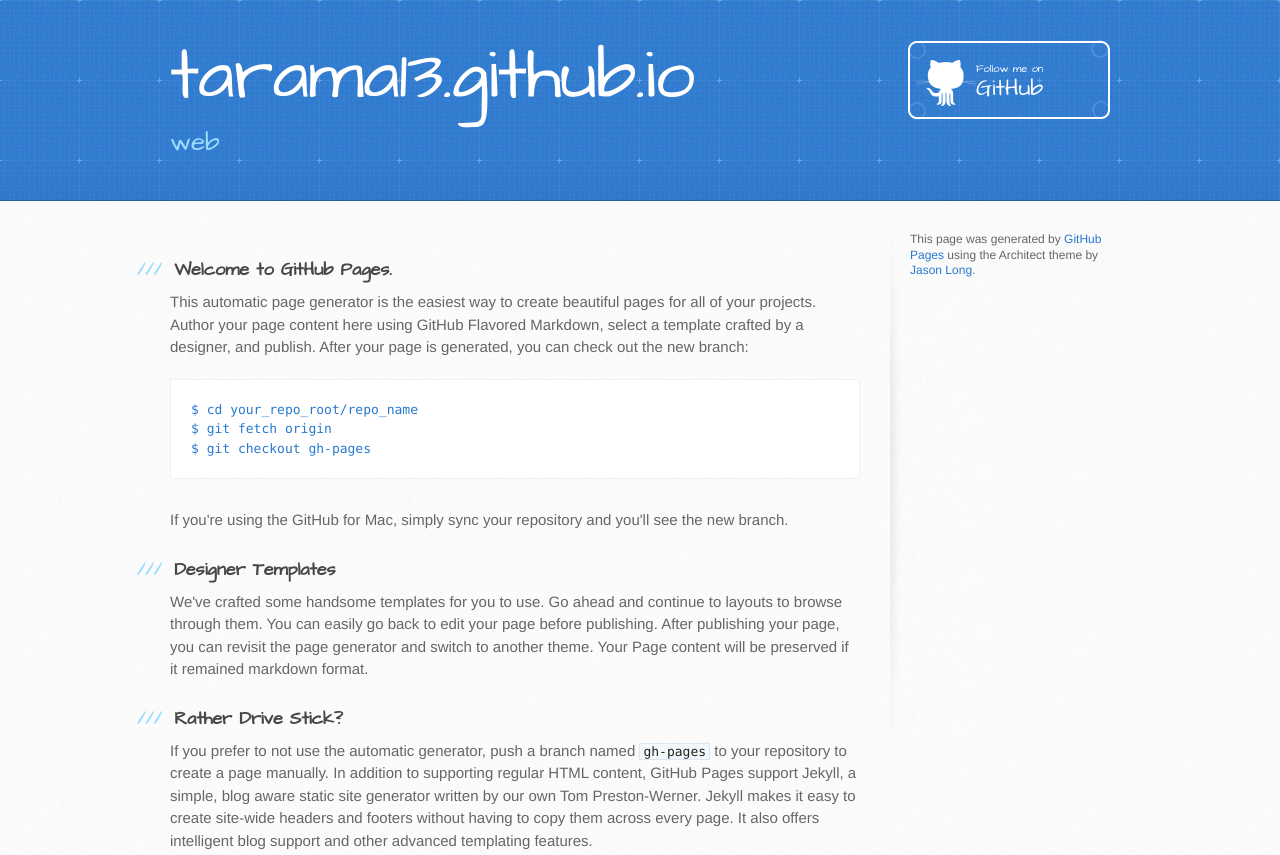
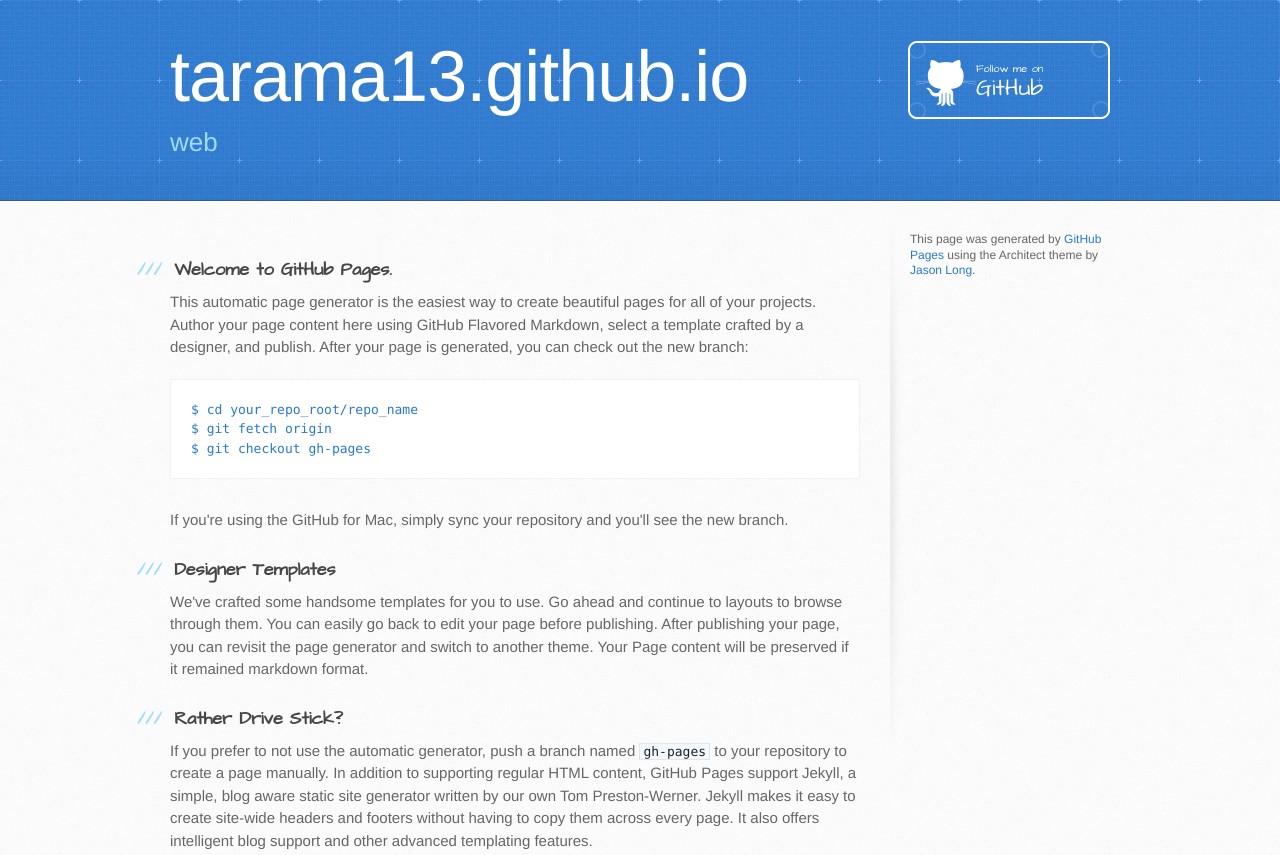
Before and after one commit to tarama13/tarama13.github.io, a plain HTML site: page index.html in a window 1280 px wide. Shown: the top 855 px of the page. Drawn offline with Linux system fonts and the light colour scheme.

Commit message:
header h1's font changed

```diff
--- a/stylesheets/stylesheet.css
+++ b/stylesheets/stylesheet.css
@@ -450,7 +450,7 @@ a:hover {
 header {
   padding-top: 40px;
   padding-bottom: 40px;
-  font-family: 'Architects Daughter', 'Helvetica Neue', Helvetica, Arial, serif;
+  font-family: 'Franklin Gothic Medium', Arial, serif;
   background: #2e7bcf url(../images/header-bg.jpg) 0 0 repeat-x;
   border-bottom: solid 1px #275da1;
 }
```
